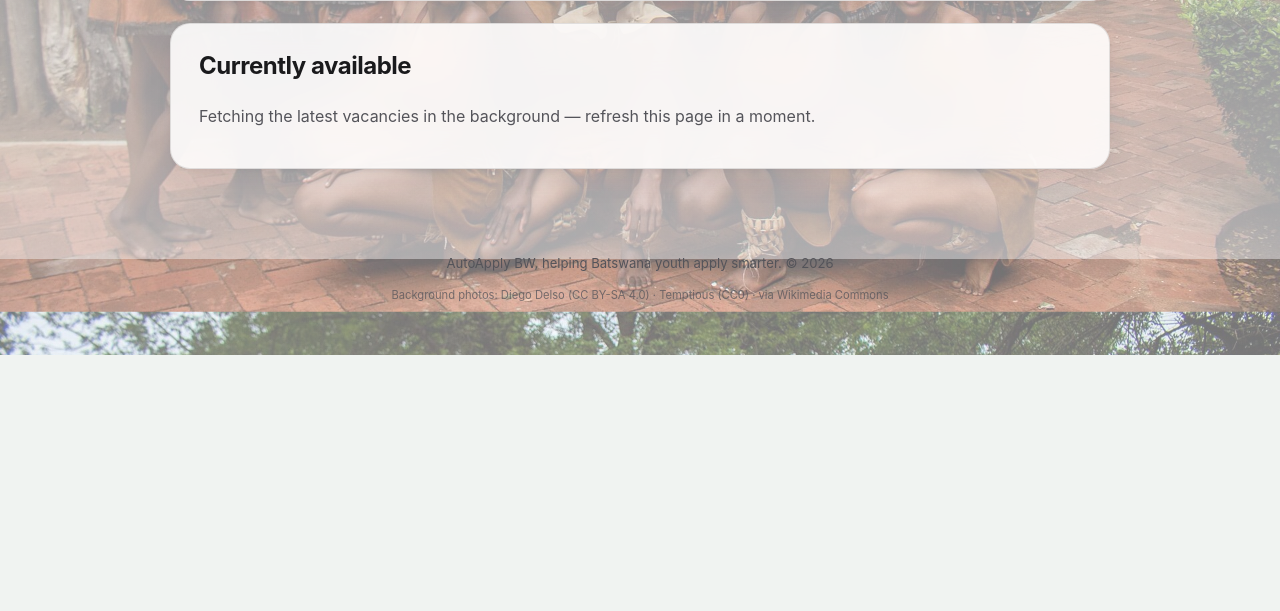
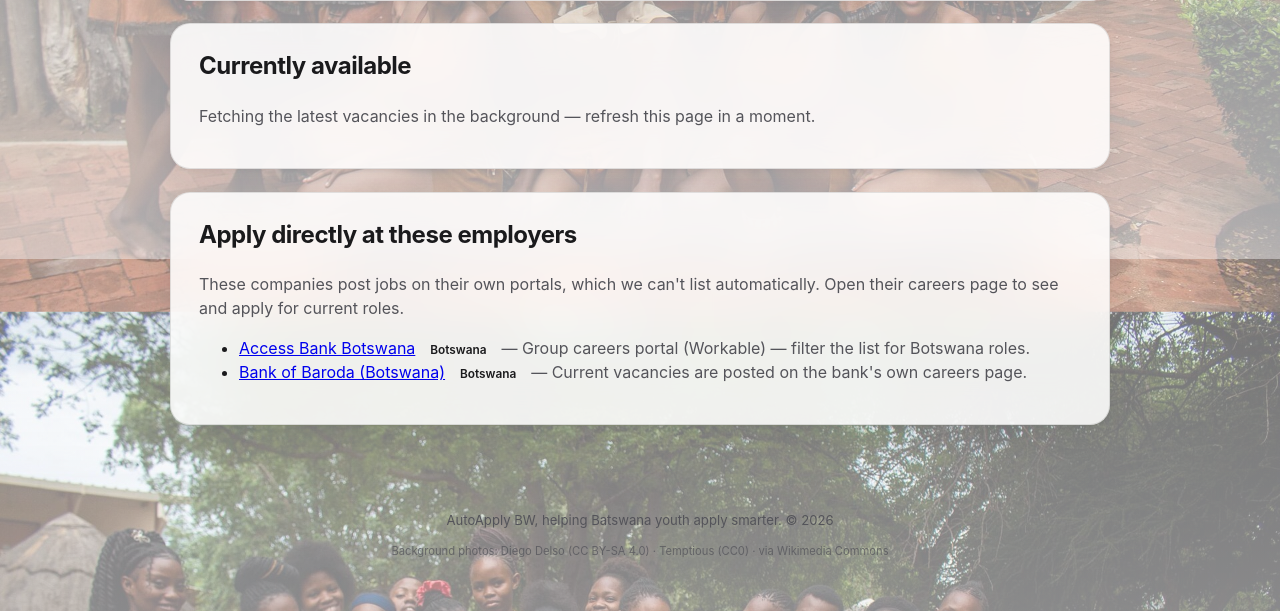
Before and after one commit to TD-Bethel/AutoApplyBW, a Flask app: page /jobs in a window 1280 px wide. Shown: the part 541-1152 px from the top of the page. Before the commit the page ends 896 px from the top, so only its background shows below. Run offline with Flask 3, Linux system fonts and the light colour scheme; the visitor is signed in with stand-in values (Sample User, id 1); data comes from the database, SQL or seed files in the repository.

Commit message:
Add Access Bank & Bank of Baroda as apply-directly employers
Both banks' careers pages are JavaScript-rendered portals (Access Bank uses a
Workable widget; Bank of Baroda a Sitecore JSS component, and its robots.txt
disallows /*.pdf), so their openings can't be scraped with the stdlib-only,
no-browser approach — a scraper config entry would always return zero jobs.
Instead they're added to a new EMPLOYER_DIRECTORY (never fetched) and shown on
the Jobs page as direct "apply on their site" links. Add a dict to that list to
surface more such employers. smoke_test covers the section. ALL PASS.

Co-Authored-By: Claude Opus 4.8 <noreply@anthropic.com>

```diff
--- a/app/main.py
+++ b/app/main.py
@@ -88,6 +88,7 @@ def jobs():
         find_location=location,
         find_country=country,
         is_active=feature_access(g.user),
+        directory=scraper.EMPLOYER_DIRECTORY,
     )
 
 
--- a/app/services/scraper.py
+++ b/app/services/scraper.py
@@ -482,6 +482,21 @@ _RSS_SOURCES = [
     # e.g. {"name": "Jobs Botswana", "feed": "https://www.example.co.bw/jobs/feed/"},
 ]
 
+# Employers whose openings we can't scrape — JavaScript-rendered career portals
+# (e.g. Workable / Sitecore JSS) that need a real browser, which the stdlib-only
+# rule rules out — but that job-seekers should still check. These are shown on
+# the Jobs page as direct "apply on their site" links; they are NEVER fetched.
+# Add a dict here to surface another employer's careers page the same way.
+EMPLOYER_DIRECTORY = [
+    {"name": "Access Bank Botswana", "country": "BW",
+     "url": "https://careers.accessbankplc.com/jobs",
+     "note": "Group careers portal (Workable) — filter the list for Botswana roles."},
+    {"name": "Bank of Baroda (Botswana)", "country": "BW",
+     "url": "https://www.bankofbaroda.co.bw/about-us/careers",
+     "note": "Current vacancies are posted on the bank's own careers page."},
+]
+
+
 SOURCES = {
     "mascom": {"name": "mascom", "country": "BW", "fetch": _fetch_mascom},
     "btcl": {"name": "btcl", "country": "BW", "fetch": _fetch_btcl},
--- a/app/templates/jobs.html
+++ b/app/templates/jobs.html
@@ -101,4 +101,22 @@ Advert: {{ j.url }}{% endif %}">
       page in a moment.</p>
   {% endif %}
 </div>
+
+{# ---------------- Apply directly (employers we can't auto-scrape) ---------------- #}
+{% if directory %}
+<div class="card">
+  <h2>Apply directly at these employers</h2>
+  <p class="muted">These companies post jobs on their own portals, which we can't
+    list automatically. Open their careers page to see and apply for current roles.</p>
+  <ul>
+    {% for e in directory %}
+    <li>
+      <a href="{{ e.url }}" target="_blank" rel="noopener noreferrer">{{ e.name }}</a>
+      {% if e.country and countries.get(e.country) %}<span class="badge">{{ countries[e.country] }}</span>{% endif %}
+      {% if e.note %}<span class="muted"> — {{ e.note }}</span>{% endif %}
+    </li>
+    {% endfor %}
+  </ul>
+</div>
+{% endif %}
 {% endblock %}
--- a/smoke_test.py
+++ b/smoke_test.py
@@ -74,6 +74,7 @@ check("billing page renders", b"Subscription" in r.data)
 # --- Jobs page renders and offers search
 r = client.get("/jobs")
 check("jobs page renders", r.status_code == 200 and b"Available jobs" in r.data and b"Currently available" in r.data)
+check("jobs page lists apply-directly employers", b"Apply directly" in r.data and b"Access Bank Botswana" in r.data)
 r = client.post("/billing/webhook", json={"data": {"tx_ref": "x", "id": 1}})
 check("webhook rejects missing/forged signature", r.status_code == 401)
 
```
